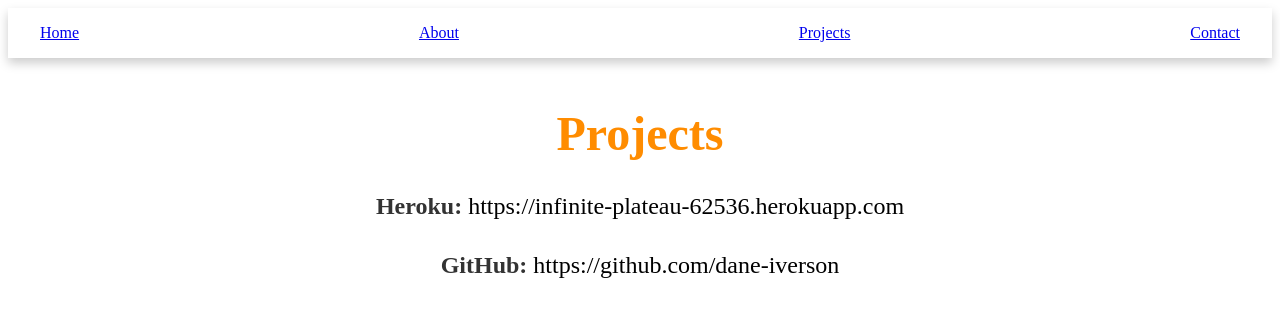
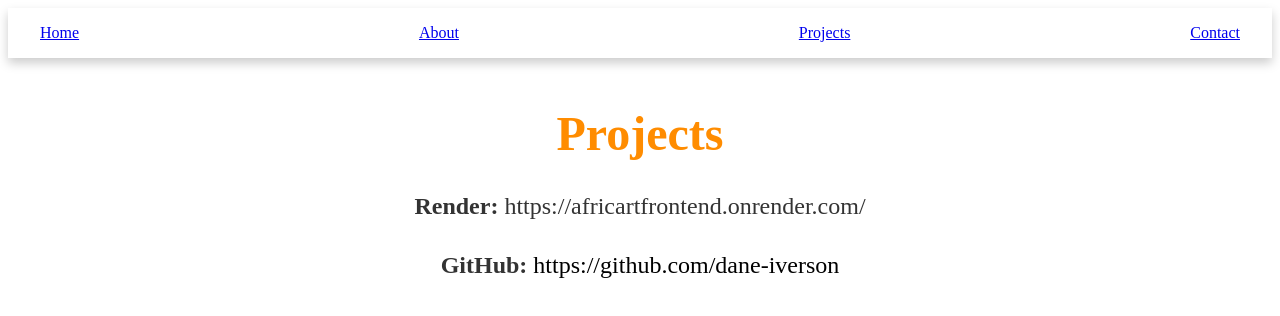
Before and after one commit to dane-iverson/portfolio, a Next.js app: page /projects in a window 1280 px wide. Shown: the top 316 px of the page. Built offline with nearby package versions, Linux system fonts and the light colour scheme.

Commit message:
Project link changes

```diff
--- a/pages/projects.js
+++ b/pages/projects.js
@@ -5,7 +5,7 @@
     <Header />
     <h1>Projects</h1>
     <p>
-      <b>Heroku:</b> https://infinite-plateau-62536.herokuapp.com
+      <b>Render:</b> <a>https://africartfrontend.onrender.com/</a>
     </p>
     <p>
       <b>GitHub:</b> https://github.com/dane-iverson
```
